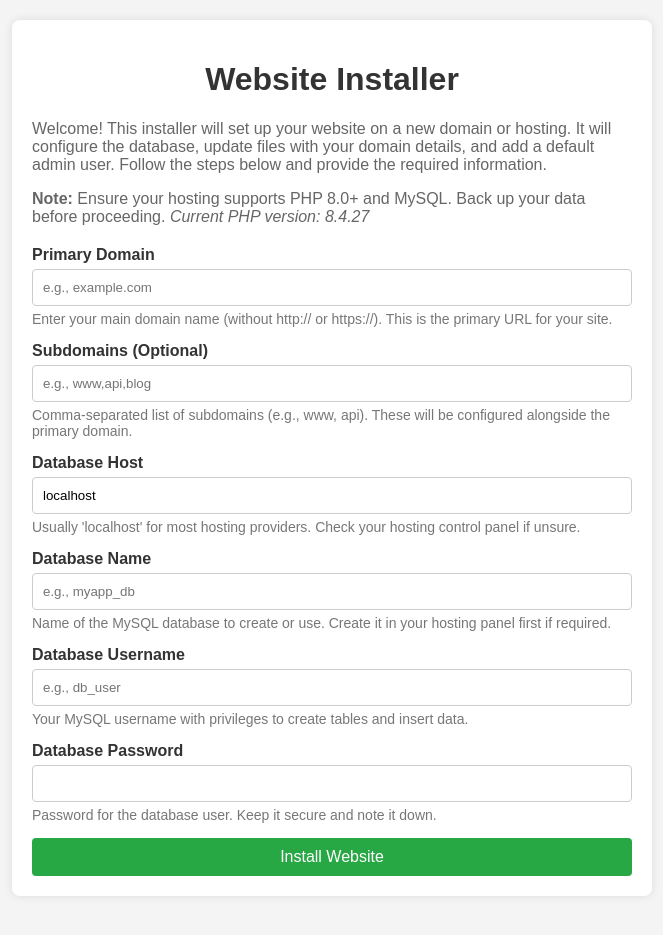
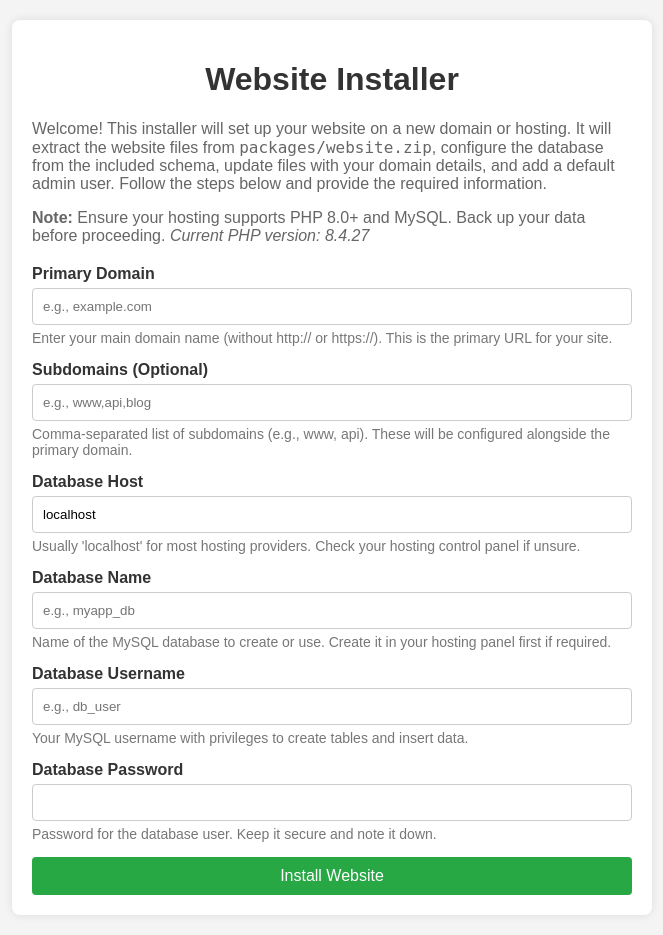
Before and after one commit to irlam/Web-Installer, a PHP site: page /install.php in a window 1280 px wide. Shown: the whole page, without its empty margins (308-971 px from the left). Before the commit the page ends 876 px from the top, so only its background shows below. Run offline with PHP 8.4, Linux system fonts and the light colour scheme; some libraries are stand-ins or nearby versions.

Commit message:
Add packages folder with sample website.zip and modify installer to extract ZIP and import DB from it

```diff
--- a/index.html
+++ b/index.html
@@ -16,7 +16,7 @@
 <body>
     <div class="container">
         <h1>Welcome to the Website Installer</h1>
-        <p>This tool helps you set up your website on a new domain or hosting provider. It will configure the database, update files, and create a default admin user.</p>
+        <p>This tool helps you set up your website on a new domain or hosting provider. It will extract the website files from <code>packages/website.zip</code>, configure the database, update files, and create a default admin user.</p>
         <p><strong>Prerequisites:</strong> PHP 8.0+, MySQL database, and writable directories.</p>
         <p>Click below to start the installation process.</p>
         <a href="install.php">Start Installation</a>
--- a/install.php
+++ b/install.php
@@ -66,7 +66,7 @@ if ($_SERVER['REQUEST_METHOD'] === 'POST') {
     <div class="container">
         <h1>Website Installer</h1>
         <div class="intro">
-            <p>Welcome! This installer will set up your website on a new domain or hosting. It will configure the database, update files with your domain details, and add a default admin user. Follow the steps below and provide the required information.</p>
+            <p>Welcome! This installer will set up your website on a new domain or hosting. It will extract the website files from <code>packages/website.zip</code>, configure the database from the included schema, update files with your domain details, and add a default admin user. Follow the steps below and provide the required information.</p>
             <p><strong>Note:</strong> Ensure your hosting supports PHP 8.0+ and MySQL. Back up your data before proceeding. <em>Current PHP version: <?php echo PHP_VERSION; ?></em></p>
         </div>
         <?php if ($errors): ?>
--- a/src/App/Installer.php
+++ b/src/App/Installer.php
@@ -372,13 +372,19 @@ HTACCESS;
     public function runInstallation()
     {
         try {
+            // Extract website ZIP
+            $zipPath = __DIR__ . '/../../packages/website.zip';
+            if (file_exists($zipPath)) {
+                $this->extractZip($zipPath, __DIR__ . '/../..');
+            }
+
             // Connect to DB
             $db = new \Config\Database($this->dbHost, $this->dbName, $this->dbUser, $this->dbPass);
 
-            // Run schema
-            $schemaPath = __DIR__ . '/../../sql/schema.sql';
-            if (file_exists($schemaPath)) {
-                $sql = file_get_contents($schemaPath);
+            // Import DB from extracted database/schema.sql if exists
+            $dbSchemaPath = __DIR__ . '/../../database/schema.sql';
+            if (file_exists($dbSchemaPath)) {
+                $sql = file_get_contents($dbSchemaPath);
                 $db->getConnection()->exec($sql);
             }
 
@@ -391,6 +397,17 @@ HTACCESS;
             return true;
         } catch (\Exception $e) {
             return false;
+        }
+    }
+
+    private function extractZip($zipPath, $extractTo)
+    {
+        $zip = new \ZipArchive();
+        if ($zip->open($zipPath) === TRUE) {
+            $zip->extractTo($extractTo);
+            $zip->close();
+        } else {
+            throw new \Exception('Failed to extract ZIP file.');
         }
     }
 
```
Also changed, not shown: 1 other file.
